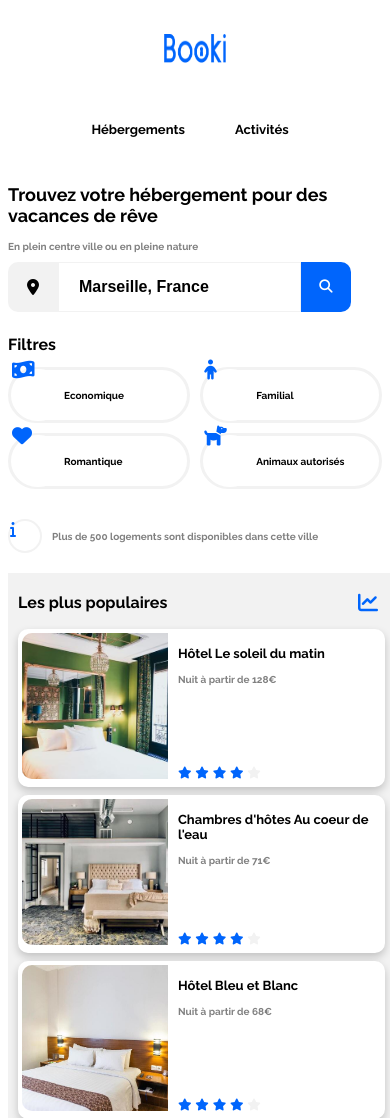
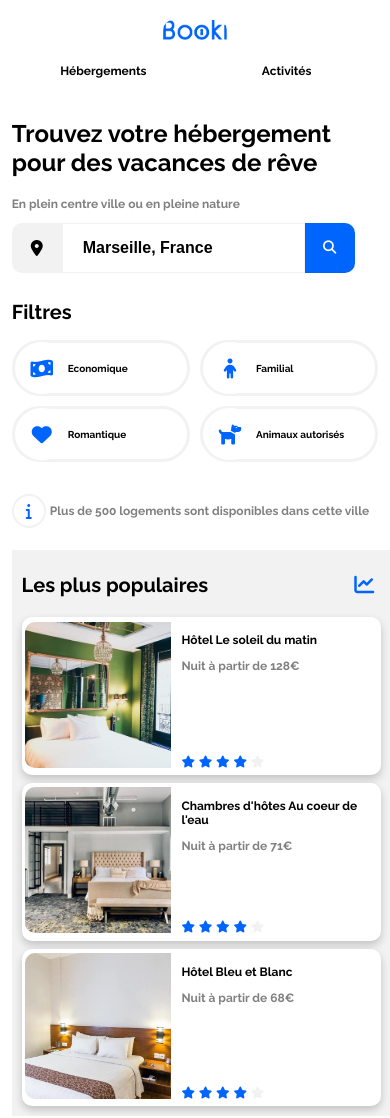
Before and after one commit to Philhey49/Heyraud_Philippe_1_Booki_122022, a plain HTML site: page index.html in a window 390 px wide. Shown: the top 1118 px of the page. Drawn offline with Linux system fonts and the light colour scheme.

Commit message:
version complète avec quelques arrangements

```diff
--- a/index.html
+++ b/index.html
@@ -46,26 +46,36 @@
                 <!-- définition des filtres -->
                 <div id="AllChoice">
                     <div class="filterChoice">
-                        <i class="fa-solid fa-money-bill-wave fa-lg filterIcons"></i>
+                        <div class="filterIcons">
+                            <i class="fa-solid fa-money-bill-wave fa-lg"></i>
+                        </div>
                         <div class="filterText">Economique</div>
                     </div>
                     <div class="filterChoice">
-                        <i class="fa-solid fa-child fa-lg filterIcons"></i>
+                        <div class="filterIcons">
+                            <i class="fa-solid fa-child fa-lg"></i>
+                        </div>
                         <div class="filterText">Familial</div>
                     </div>
                     <div class="filterChoice">
-                        <i class="fa-solid fa-heart fa-lg filterIcons"></i>
+                        <div class="filterIcons">
+                            <i class="fa-solid fa-heart fa-lg"></i>
+                        </div>
                         <div class="filterText">Romantique</div>
                     </div>
                     <div class="filterChoice">
-                        <i class="fa-solid fa-dog fa-lg filterIcons"></i>
+                        <div class="filterIcons">
+                            <i class="fa-solid fa-dog fa-lg"></i>
+                        </div>
                         <div class="filterText">Animaux autorisés</div>
                     </div>
                 </div>
             </div>
             <!-- info de fin de section -->
             <div class="filterInfo">
-                <i class="fa-solid fa-info iconColor info"></i>
+                <div class="iconColor info">
+                    <i class="fa-solid fa-info"></i>
+                </div>
                 <p> Plus de 500 logements sont disponibles dans cette ville</p>
             </div>
         </section>
@@ -269,18 +279,18 @@
         <!-- gestion des colonnes -->
         <div class="mainfooter">
             <div>
-                <h2>A propos</h2>
+                <h3>A propos</h3>
                 <p><a href="#" class="decoration">Fonctionnement du site</a></p>
                 <p><a href="#" class="decoration">Conditions générales</a></p>
                 <p><a href="#" class="decoration">Données et confidentialité</a></p>
             </div>
             <div>
-                <h2>Nos hébergements</h2>
+                <h3>Nos hébergements</h3>
                 <p><a href="#" class="decoration">Charte qualité</a></p>
                 <p><a href="#" class="decoration">Proposer votre hôtel</a></p>
             </div>
             <div>
-                <h2>Assistance</h2>
+                <h3>Assistance</h3>
                 <p><a href="#" class="decoration">Centre d'aide</a></p>
                 <p><a href="#" class="decoration">Nous contacter</a></p>
             </div>
--- a/style.css
+++ b/style.css
@@ -1,24 +1,29 @@
 body{
     font-family: 'Raleway', sans-serif;
     max-width: 1400px;
+    margin: auto;
+    font-size: 1em;
 }
 h1{
-    font-size: large;
+    font-size: 24px;
 }
 h2{
-    font-size: medium;
+    font-size: 20px;
     color: black;
 }
 h3{
-    font-size: small;
+    font-size: 12px;
     color: black;
 }
 p{
     color: grey;
-    font-size: x-small;
+    font-size: 12px;
+}
+.desktop p{
+    font-size: 12px;
 }
 a{
-    font-size: small;
+    font-size: 12px;
 }
 p a{
     color: grey;
@@ -30,45 +35,70 @@ p a{
     color: #0065FC;
     margin-right: 10px;
 }
+nav, .nav, .headerNav, #logo, #borderSearch, #iconSize, .buttonSearch, #filter, #AllChoice, .filterChoice, .filterText, .filterIcons, .filterInfo, .info{
+    display: flex;
+}
 /* HEADER */
 header{
     height: auto;
+    margin-left: 2%;
+    margin-right: 2%;
+    margin-top: 0%;
+    padding-left: 1%;
+    padding-right: 1%;
 }
 /* gestion de la navigation */
-.nav {
-    display: flex;
-    align-items: center;
-    justify-content: space-around;
+nav{
+    width: 25%;
+    align-items: flex-end;
+    align-content: center;
+    justify-content: space-between;
 }
 .headerNav {
-    display: flex;
     align-items: flex-start;
+    align-content: center;
     justify-content: space-between;
-}
-header nav{
-    justify-content: flex-end;
-    padding: 10px;
 }
 header ul{
     list-style: none;
+    width: 100%;
+    padding-inline-start: 0px;
+    margin-top: 0%;
+    margin-bottom: 0%;
 }
-header li {
-    margin-right: 50px;
+header li{
+    width: 50%;
+    text-align: center;
+    padding-top: 20px;
+    padding-bottom: 20px;
+}
+header li:hover{
+    border-top: 1px solid #0065FC;
+    color: #0065FC;
 }
 header a{
     color: black;
 }
 header a:hover{
-    border-top: 1px solid #0065FC;
     color: #0065FC;
-    padding-top: 10px;
 }
 /* gestion du logo */
+#logo{
+    display: flex;
+    align-items: center;
+    justify-content: center;
+    margin: 0%;
+    padding-top: 20px;
+}
 #logo img{
-    width: 62px;
-    height: 29px;
-    margin: auto;
-    padding: 10px;
+    width: 64px;
+    margin: 0%;
+    padding: 0%;
+}
+main{
+    margin: 2%;
+    padding-left: 1%;
+    padding-right: 1%;
 }
 /* section recherche */
 #Search{
@@ -79,7 +109,6 @@ header a:hover{
 #borderSearch{
     width: 400px;
     border-radius: 10px;
-    display: flex;
     align-items: center;
     justify-content: center;
 }
@@ -100,7 +129,6 @@ header a:hover{
     height: 50px;
     border-radius: 10px 0 0 10px;
     background-color: #f2f2f2;
-    display: flex;
     align-items: center;
     justify-content: center;
 }
@@ -114,7 +142,6 @@ header a:hover{
     font-weight: bold;
     background-color: #0065FC;
     cursor: pointer;
-    display: flex;
     align-items: center;
     justify-content: center;
 }
@@ -130,21 +157,19 @@ header a:hover{
 }
 /*Filtre*/
 #filter {
-    display: flex;
     align-items: center;
     justify-content: left;
     margin-top: 50px;
     margin-bottom: 50px;
-    padding-right: 20px;
+    padding-right: 10px;
 }
 /* Titre du filtre */
 .filterTitle{
-    margin-right: 20px;
+    margin-right: 15px;
     font-weight: bold;
 }
 /* gestion des filtres */
 #AllChoice{
-    display: flex;
     align-items: center;
     justify-content: center;
 }
@@ -153,10 +178,10 @@ header a:hover{
     border: 3px solid #F2F2F2;
     height: 50px;
     border-radius: 30px;
-    margin-right: 20px;
-    display: flex;
+    margin-right: 10px;
+    padding-right: 0px;
     align-items: center;
-    justify-content: center;
+    justify-content: space-between;
 }
 /* couleur du fond du filtre choisi */
 .filterChoice:hover {
@@ -169,12 +194,14 @@ header a:hover{
 /* texte du filtre */
 .filterText{
     height: 50px;
-    padding-left: 20px;
-    padding-right: 20px;
+    padding-left: 0px;
+    padding-right: 10px;
+    margin-left: 0px;
     border-radius: 0 25px 25px 0;
-    display: flex;
+    font-size: 12px;
+    font-weight: bold;
     align-items: center;
-    justify-content: center;
+    justify-content: flex-start;
 }
 /* icône du filtre*/
 .filterIcons {
@@ -182,18 +209,20 @@ header a:hover{
     border-radius: 25px;
     width: 52px;
     height: 52px;
+    margin-right: 0px;
+    padding-right: 0px;
     color: #0065FC;
     background-color: white;
-    display: flex;
     align-items: center;
     justify-content: center;
 }
 /* partie info suivant le filtre */
 .filterInfo{
-    display: flex;
     align-items: center;
     justify-content: left;
     flex-direction: row;
+    padding-left: 0px;
+    padding-right: 0px;
 }
 /* vecteur i de l'info */
 .info{
@@ -202,13 +231,15 @@ header a:hover{
     height: 30px;
     border: 2px solid #F2F2F2;
     background-color: white;
-    display: flex;
     align-items: center;
     justify-content: center;
+    margin-right: 4px;
 }
 /*Encadrement Hébergements et les plus populaires*/
+.desktop, #Lodgings, .cards, #MostPopular, .TitlePopular, .cardsPopular, .cardPopular, .caption, #MarseilleActivitys, .mainfooter {
+    display: flex;
+}
 .desktop{
-    display: flex;
     flex-wrap: wrap;
     justify-content: space-between;
 }
@@ -220,7 +251,6 @@ header a:hover{
     margin: 0;
     padding: 1%;
     max-width: 63.5%;
-    display: flex;
     flex-direction: column;
     align-items: flex-start;
     justify-content: center;
@@ -235,7 +265,6 @@ header a:hover{
 }
 /* gestion des cartes */
 .cards{
-    display: flex;
     flex-direction: row;
     flex-wrap: wrap;
     align-content: stretch;
@@ -280,7 +309,6 @@ img{
     border-radius: 10px;
     padding: 1.6%;
     width: 29.4%;
-    display: flex;
     flex-direction: column;
     align-items: stretch;
     align-content: stretch;
@@ -288,13 +316,11 @@ img{
 }
 /* partie Titre de la section "les plus populaires" */
 .TitlePopular {
-    display: flex;
     align-items: center;
     justify-content: space-between;
 }
 /* Ensemble des cartes */
 .cardsPopular{
-    display: flex;
     flex-direction: column;
     justify-content: space-between;
 }
@@ -310,7 +336,6 @@ img{
     padding: 0.5%;
     margin: 1.1%;
     box-shadow: 0 4px 8px 0 rgba(0,0,0,0.2);
-    display: flex;
     flex-direction: row;
     align-items: center;
 }
@@ -329,7 +354,6 @@ img{
 }
 /* texte de la carte */
 .caption {
-    display: flex;
     flex-direction: column;
     align-items: normal;
     justify-content: space-between;
@@ -345,26 +369,29 @@ img{
 }
 /* article "Activités à Marseille" */
 #MarseilleActivitys{
-    display: flex;
     flex-direction: row;
     flex-wrap: wrap;
     align-content: stretch;
-    justify-content: stretch;
+    justify-content: space-between;
     border-radius: 10px;
     border-width: 2px ;
     border-style: solid;
     border-color: white;
+    margin-left: 0px;
+    margin-right: 0px;
+    padding-right: 0px;
+    padding-left: 0px;
 }
 /* carte Activité */
 .cardActivity{
-    width: 20%;
+    width: 23%;
     height: 400px;
     background-color: white;
     border-radius: 10px;
     border-width: 2px ;
     border-style: solid;
     border-color: white;
-    margin: 0 auto;
+    margin: 0;
     box-shadow: 0 4px 8px 0 rgba(0,0,0,0.2);
 }
 /* gestion de l'image de la carte */
@@ -381,11 +408,13 @@ img{
 /* couleur de fond du bas de page */
 .footer{
     background-color: #F2F2F2;
+    margin: 2%;
+    padding-left: 1%;
+    padding-right: 1%;
 }
 /* gestion des colonnes du bas de page */
 .mainfooter{
     max-width: 75%;
-    display: flex;
     flex-direction: row;
     align-items: flex-start;
     justify-content: space-between;
@@ -393,6 +422,13 @@ img{
 }
 /* gestion du mode tablette */
 @media only screen and (min-width: 768px) and (max-width: 991px){
+    header li:hover{
+        border-bottom: 0px;
+        border-top: 0px;
+    }
+    header a:hover{
+        color: black;
+    }
     #filter {
         padding-right: 10px
     }
@@ -400,14 +436,13 @@ img{
         margin-right: 10px;
     }
     .filterText{
-        font-size: small;
+        font-size: 12px;
         padding-left: 0px;
-        padding-right: 12px;
+        padding-right: 5px;
         align-items: center;
-        justify-content: flex-start;
+        align-content: flex-start;
     }
     .desktop{
-        display: flex;
         flex-wrap: wrap;
         align-items: center;
         justify-content: center;
@@ -418,7 +453,6 @@ img{
         margin-bottom: 20px;
     }
     #MostPopular{
-        display: flex;
         flex-direction: column;
         width: 100%;
     }
@@ -427,7 +461,6 @@ img{
         width: 70px;
     }
     .cardsPopular{
-        display: flex;
         flex-direction: row;
     }
     .cardPopular{
@@ -446,16 +479,25 @@ img{
 /* gestion du mode mobile */
 @media only screen and (max-width: 767px){
     .headerNav {
-        display: flex;
         flex-direction: column;
+        flex-wrap: wrap;
         align-items: center;
         justify-content: center;
     }
-    header a:hover{
+    nav{
+        width: 100%;
+        display: flex;
+        flex-direction: row;
+    }
+    header li:hover{
         border-bottom: 1px solid #0065FC;
-        padding-bottom: 10px;
-        border-top: none;
-        padding-top: 0;
+        border-top: 0px;
+        color: #0065FC;
+    }
+    #logo{
+        justify-content: center;
+        margin: 0px;
+        padding-top: 20px;
     }
     #borderSearch{
         width: 100%;
@@ -508,24 +550,21 @@ img{
         margin-bottom: 10px;
     }
     .filterText{
-        font-size: x-small;
+        font-size: 10px;
         padding: 0;
         align-items: center;
         justify-content: flex-start;
     }
     .desktop{
-        display: flex;
         flex-direction: column-reverse;
         justify-content: flex-start;
     }
     #MostPopular{
-        display: flex;
         flex-direction: column;
         border-radius: 0;
         width: 100%;
     }
     #Lodgings{
-        display: flex;
         flex-direction: column;
         max-width: none;
         width: 100%;
@@ -543,7 +582,6 @@ img{
         margin-bottom: 40px;
     }
     #MarseilleActivitys{
-        display: flex;
         flex-direction: column;
     }
     .cardActivity{
@@ -558,7 +596,6 @@ img{
         border-top-right-radius: 10px;
     }
     .mainfooter{
-        display: flex;
         flex-direction: column;
     }
 }
```
